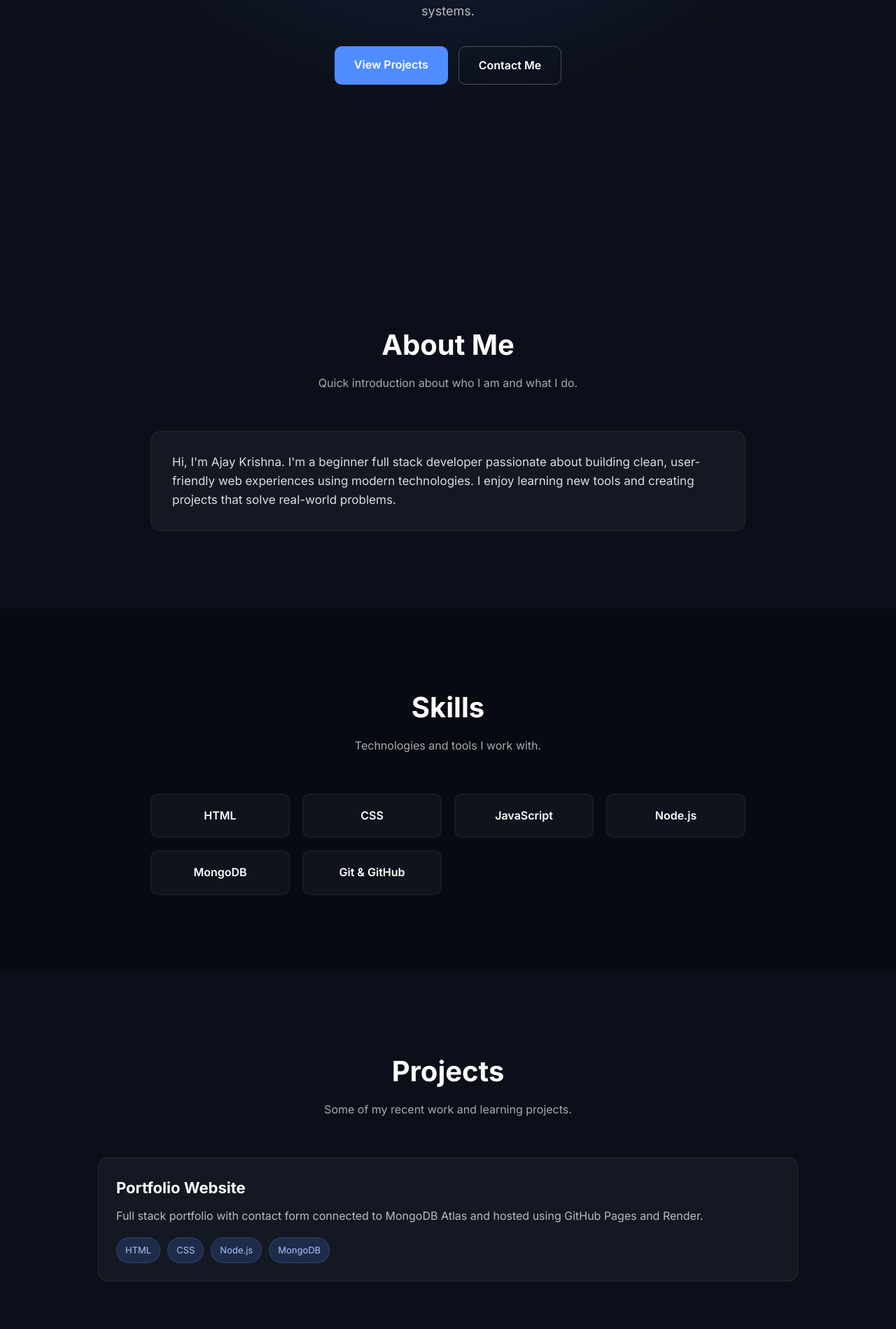
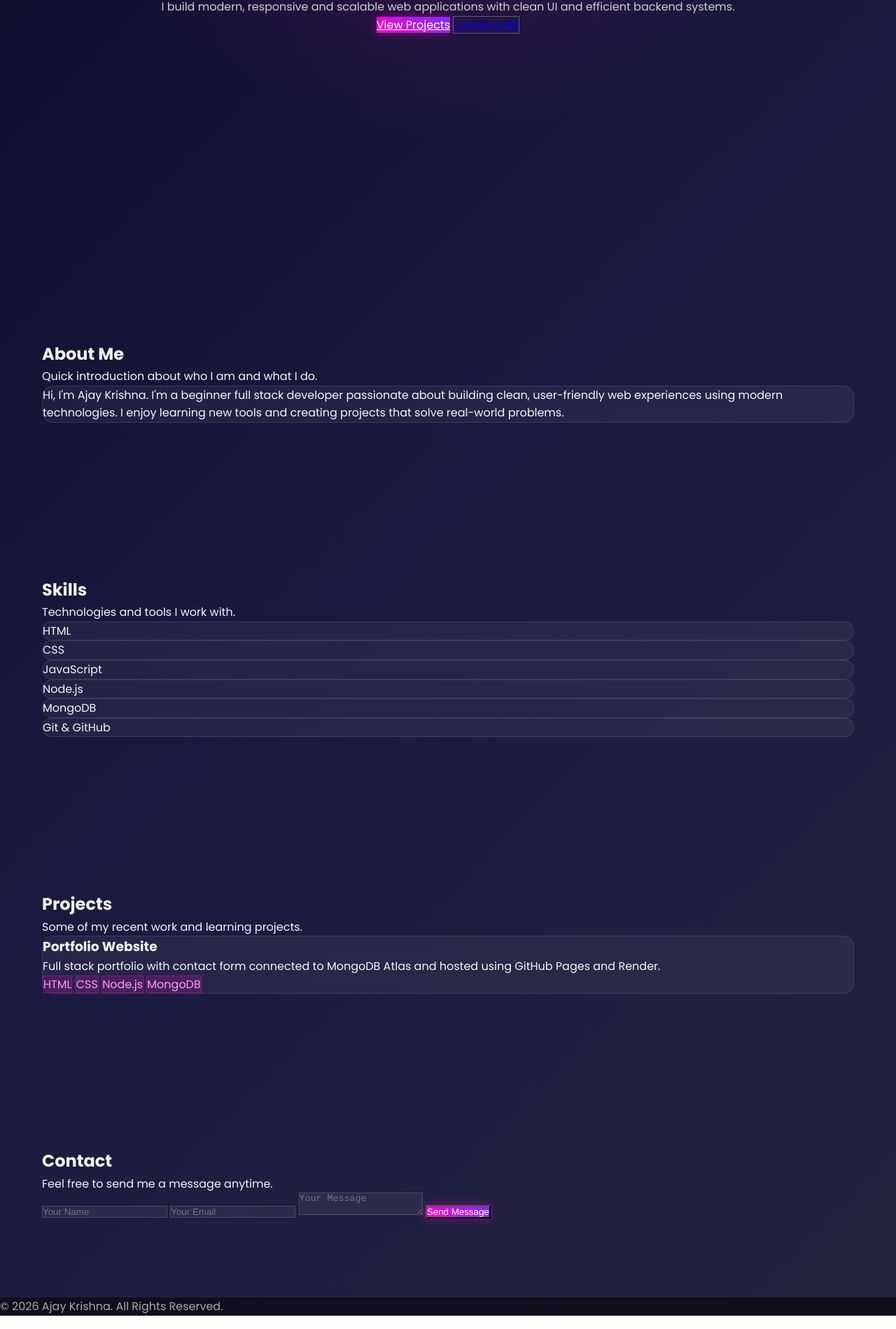
Before and after one commit to ajaykrishnam615/websiteproject, a plain HTML site: page index.html in a window 1280 px wide. Shown: the part 449-2348 px from the top of the page at 70% size. Drawn offline with Linux system fonts and the light colour scheme.

Commit message:
Update style.css

```diff
--- a/style.css
+++ b/style.css
@@ -1,3 +1,5 @@
+@import url('https://fonts.googleapis.com/css2?family=Poppins:wght@300;400;500;600;700&display=swap');
+
 * {
   margin: 0;
   padding: 0;
@@ -6,9 +8,9 @@
 }
 
 body {
-  font-family: "Inter", sans-serif;
-  background: #0b0f19;
-  color: #fff;
+  font-family: "Poppins", sans-serif;
+  background: linear-gradient(135deg, #0f0c29, #1a1a40, #24243e);
+  color: #f5f5f5;
   line-height: 1.6;
 }
 
@@ -21,64 +23,23 @@ body {
   display: flex;
   justify-content: space-between;
   align-items: center;
-  background: rgba(11, 15, 25, 0.85);
-  backdrop-filter: blur(12px);
-  border-bottom: 1px solid rgba(255, 255, 255, 0.08);
-  z-index: 1000;
-}
-
-.logo {
-  font-size: 22px;
-  font-weight: 700;
+  background: rgba(20, 20, 40, 0.6);
+  backdrop-filter: blur(15px);
+  border-bottom: 1px solid rgba(255, 255, 255, 0.1);
 }
 
 .logo span {
-  color: #4f8cff;
-}
-
-.nav-links {
-  display: flex;
-  gap: 30px;
+  background: linear-gradient(45deg, #ff00cc, #7b2ff7);
+  -webkit-background-clip: text;
+  -webkit-text-fill-color: transparent;
 }
 
 .nav-links a {
-  text-decoration: none;
-  color: #ddd;
-  font-weight: 500;
-  transition: 0.3s;
+  color: #ccc;
 }
 
 .nav-links a:hover {
-  color: #4f8cff;
-}
-
-.menu-btn {
-  display: none;
-  font-size: 24px;
-  background: none;
-  border: none;
-  color: white;
-  cursor: pointer;
-}
-
-/* MOBILE MENU */
-.mobile-menu {
-  display: none;
-  position: fixed;
-  top: 70px;
-  right: 20px;
-  background: rgba(20, 25, 40, 0.95);
-  padding: 20px;
-  border-radius: 12px;
-  flex-direction: column;
-  gap: 15px;
-  z-index: 999;
-}
-
-.mobile-menu a {
-  text-decoration: none;
-  color: white;
-  font-weight: 500;
+  color: #ff00cc;
 }
 
 /* HERO */
@@ -89,259 +50,83 @@ body {
   align-items: center;
   justify-content: center;
   text-align: center;
-  background: radial-gradient(circle at top, rgba(79, 140, 255, 0.25), transparent 60%);
-}
-
-.hero-content {
-  max-width: 800px;
-}
-
-.hero-tag {
-  font-size: 15px;
-  font-weight: 500;
-  color: #a8c4ff;
-  margin-bottom: 18px;
-}
-
-.hero h1 {
-  font-size: 55px;
-  font-weight: 800;
-  line-height: 1.2;
+  background: radial-gradient(circle at top, rgba(255, 0, 204, 0.2), transparent 60%);
 }
 
 .hero h1 span {
-  color: #4f8cff;
+  background: linear-gradient(45deg, #ff00cc, #7b2ff7);
+  -webkit-background-clip: text;
+  -webkit-text-fill-color: transparent;
 }
 
 .hero-desc {
-  margin-top: 18px;
-  font-size: 18px;
-  color: #bbb;
+  color: #cfcfcf;
 }
 
 /* BUTTONS */
-.hero-buttons {
-  margin-top: 35px;
-  display: flex;
-  justify-content: center;
-  gap: 15px;
-  flex-wrap: wrap;
-}
-
-.btn {
-  padding: 14px 28px;
-  border-radius: 10px;
-  font-weight: 600;
-  text-decoration: none;
-  transition: 0.3s;
-  display: inline-block;
-}
-
 .primary {
-  background: #4f8cff;
+  background: linear-gradient(45deg, #ff00cc, #7b2ff7);
   color: white;
+  box-shadow: 0 0 15px rgba(255, 0, 204, 0.4);
 }
 
 .primary:hover {
-  background: #2f6bff;
-  transform: translateY(-2px);
+  transform: translateY(-3px);
+  box-shadow: 0 0 25px rgba(255, 0, 204, 0.7);
 }
 
 .secondary {
-  border: 1px solid rgba(255, 255, 255, 0.25);
-  color: white;
+  border: 1px solid rgba(255, 255, 255, 0.3);
 }
 
 .secondary:hover {
-  border-color: #4f8cff;
-  color: #4f8cff;
+  border-color: #ff00cc;
+  color: #ff00cc;
 }
 
-/* SECTIONS */
+/* SECTION */
 .section {
   padding: 110px 60px;
-  background: #0b0f19;
 }
 
-.section-title {
-  text-align: center;
-  margin-bottom: 55px;
+/* CARDS (GLASS EFFECT) */
+.about-box,
+.skill-card,
+.project-card {
+  background: rgba(255, 255, 255, 0.05);
+  backdrop-filter: blur(15px);
+  border-radius: 16px;
+  border: 1px solid rgba(255, 255, 255, 0.1);
 }
 
-.section-title h2 {
-  font-size: 40px;
-  font-weight: 800;
+.skill-card:hover,
+.project-card:hover {
+  transform: translateY(-5px) scale(1.02);
+  border-color: #ff00cc;
 }
 
-.section-title p {
-  margin-top: 10px;
-  color: #aaa;
-  font-size: 16px;
+/* PROJECT TAGS */
+.project-tags span {
+  background: rgba(255, 0, 204, 0.15);
+  border: 1px solid rgba(255, 0, 204, 0.4);
+  color: #ff9df5;
 }
 
-/* ABOUT BOX */
-.about-box {
-  max-width: 850px;
-  margin: auto;
-  padding: 30px;
-  border-radius: 14px;
-  background: rgba(255, 255, 255, 0.04);
-  border: 1px solid rgba(255, 255, 255, 0.06);
-  color: #ddd;
-  font-size: 17px;
-}
-
-/* DARK SECTION */
-.dark {
-  background: #070a12;
-}
-
-/* SKILLS GRID */
-.skills-grid {
-  display: grid;
-  grid-template-columns: repeat(auto-fit, minmax(170px, 1fr));
-  gap: 18px;
-  max-width: 850px;
-  margin: auto;
-}
-
-.skill-card {
-  padding: 18px;
-  text-align: center;
-  border-radius: 12px;
-  font-weight: 600;
-  background: rgba(255, 255, 255, 0.04);
-  border: 1px solid rgba(255, 255, 255, 0.08);
-  transition: 0.3s;
-}
-
-.skill-card:hover {
-  border-color: #4f8cff;
-  transform: translateY(-3px);
-}
-
-/* PROJECTS */
-.projects-grid {
-  display: grid;
-  grid-template-columns: repeat(auto-fit, minmax(300px, 1fr));
-  gap: 25px;
-  max-width: 1000px;
-  margin: auto;
-}
-
-.project-card {
-  padding: 25px;
-  border-radius: 14px;
-  background: rgba(255, 255, 255, 0.04);
-  border: 1px solid rgba(255, 255, 255, 0.08);
-  transition: 0.3s;
-}
-
-.project-card:hover {
-  border-color: #4f8cff;
-  transform: translateY(-4px);
-}
-
-.project-card h3 {
-  font-size: 22px;
-  margin-bottom: 10px;
-}
-
-.project-card p {
-  color: #bbb;
-  font-size: 16px;
-  margin-bottom: 18px;
-}
-
-.project-tags {
-  display: flex;
-  gap: 10px;
-  flex-wrap: wrap;
-}
-
-.project-tags span {
-  font-size: 13px;
-  padding: 7px 12px;
-  border-radius: 20px;
-  background: rgba(79, 140, 255, 0.18);
-  border: 1px solid rgba(79, 140, 255, 0.25);
-  color: #a8c4ff;
-}
-
-/* CONTACT FORM */
-.contact-form {
-  max-width: 550px;
-  margin: auto;
-  display: flex;
-  flex-direction: column;
-  gap: 15px;
-}
-
+/* INPUT */
 input, textarea {
-  width: 100%;
-  padding: 14px;
-  border-radius: 10px;
-  border: 1px solid rgba(255, 255, 255, 0.1);
-  background: rgba(255, 255, 255, 0.04);
-  color: white;
-  font-size: 15px;
-  outline: none;
-}
-
-textarea {
-  min-height: 140px;
-  resize: none;
+  background: rgba(255, 255, 255, 0.06);
+  border: 1px solid rgba(255, 255, 255, 0.15);
 }
 
 input:focus, textarea:focus {
-  border-color: #4f8cff;
-}
-
-.full {
-  width: 100%;
-  cursor: pointer;
-  border: none;
-}
-
-.status-text {
-  text-align: center;
-  margin-top: 18px;
-  font-weight: 500;
-  color: #a8c4ff;
+  border-color: #ff00cc;
 }
 
 /* FOOTER */
 footer {
-  padding: 35px;
-  text-align: center;
-  font-size: 14px;
-  color: #777;
-  background: #05070d;
-  border-top: 1px solid rgba(255, 255, 255, 0.06);
+  background: rgba(10, 10, 20, 0.8);
+  color: #aaa;
 }
-
-/* RESPONSIVE */
-@media (max-width: 900px) {
-  .navbar {
-    padding: 18px 25px;
-  }
-
-  .nav-links {
-    display: none;
-  }
-
-  .menu-btn {
-    display: block;
-  }
-
-  .hero {
-    padding: 120px 25px;
-  }
-
-  .section {
-    padding: 90px 25px;
-  }
-
   .hero h1 {
     font-size: 42px;
   }
```
